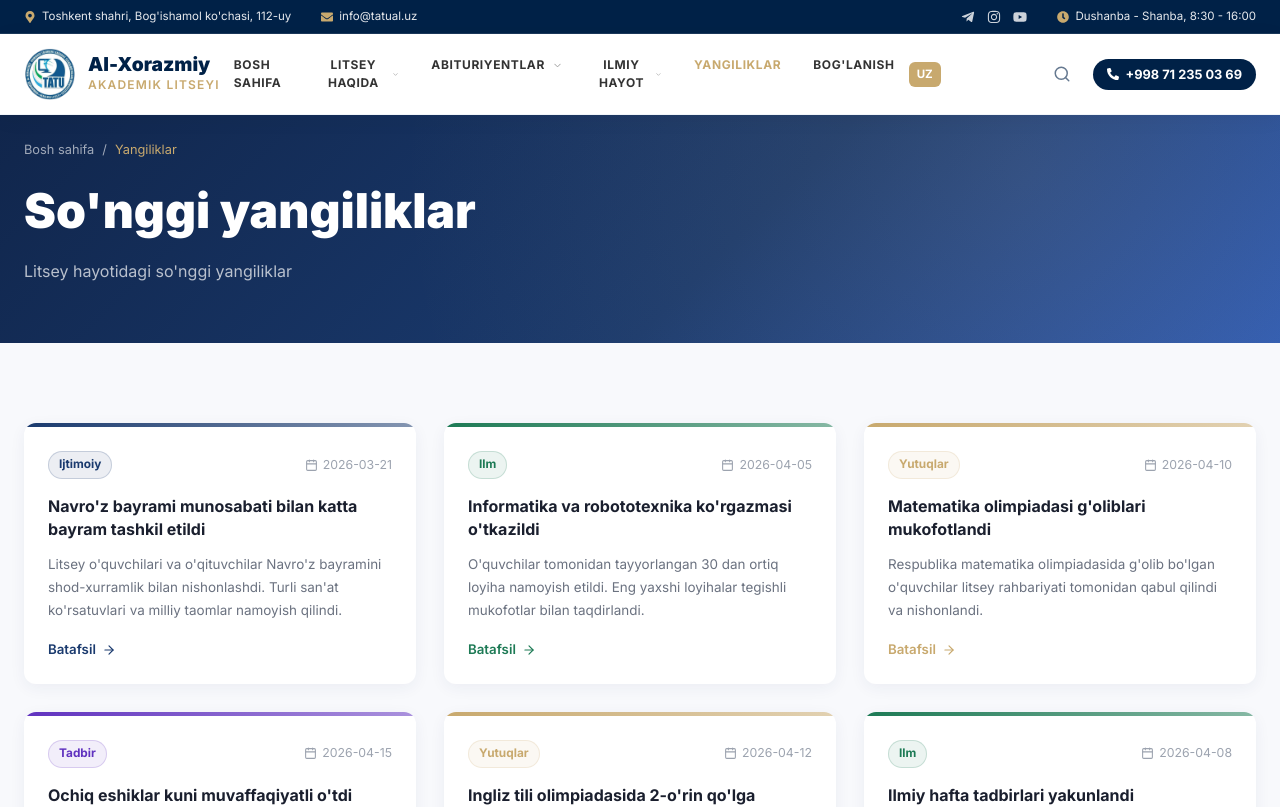
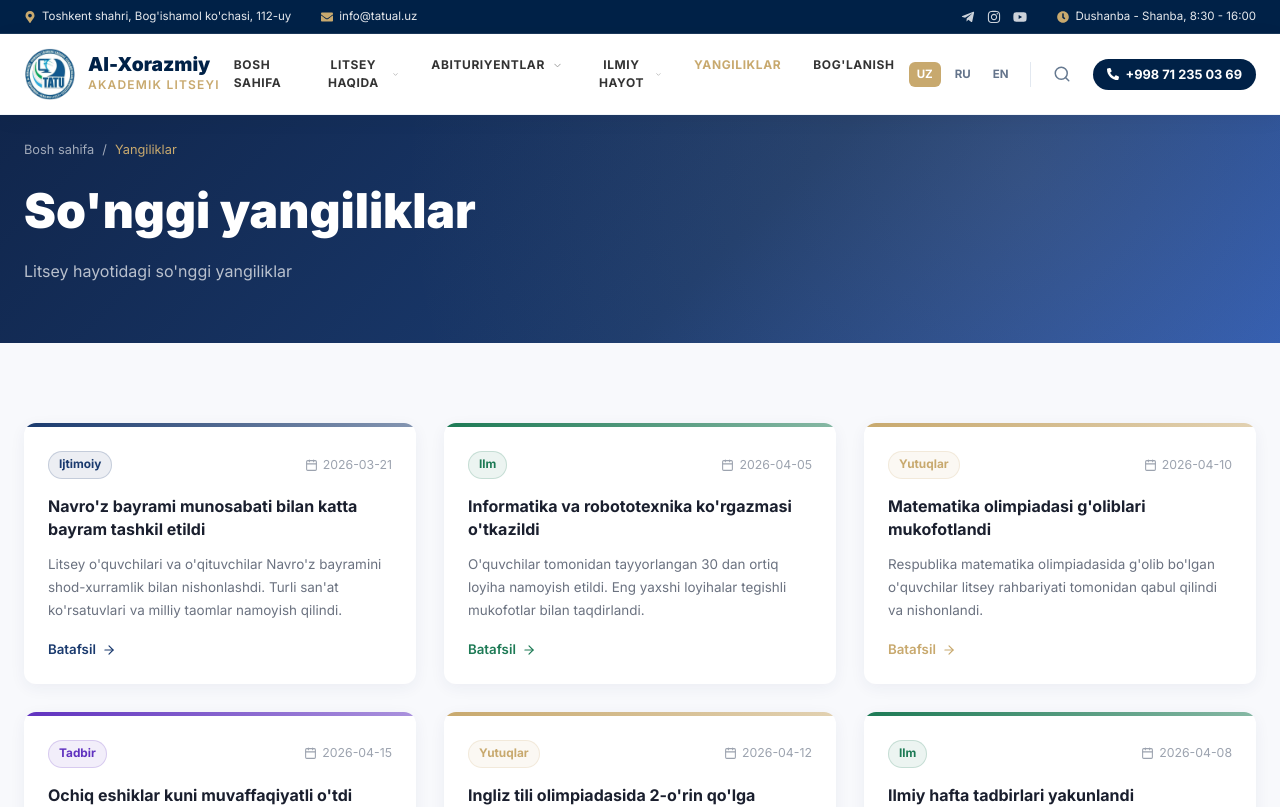
Before and after one commit to MusayevDoniyor/AlTUIT_NEW, a Next.js app: page /news in a window 1280 px wide. Shown: the top 807 px of the page. Built offline with nearby package versions, Linux system fonts and the light colour scheme.

Commit message:
fix language select btn

```diff
--- a/src/components/Navbar.tsx
+++ b/src/components/Navbar.tsx
@@ -271,11 +271,11 @@ export default function Navbar({ lang, onLangChange }: NavbarProps) {
 
             {/* ACTIONS */}
             <div style={{ display: "flex", alignItems: "center", gap: 14 }}>
-              <div className="hidden-mobile" style={{ display: "flex", gap: 6, alignItems: "center", borderRight: scrolled ? "1px solid #e2e8f0" : "1px solid rgba(255,255,255,0.2)", paddingRight: 14 }}>
+              <div className="hidden-mobile" style={{ display: "flex", gap: 6, alignItems: "center", borderRight: "1px solid #e2e8f0", paddingRight: 14 }}>
                 {(["uz", "ru", "en"] as Lang[]).map((l) => (
                   <button
                     key={l}
-                    className={`language-selector-btn ${lang === l ? "active" : ""} ${scrolled ? "dark-text" : "light-text"}`}
+                    className={`language-selector-btn ${lang === l ? "active" : ""} dark-text`}
                     onClick={() => onLangChange(l)}
                   >
                     {l}
@@ -369,6 +369,26 @@ export default function Navbar({ lang, onLangChange }: NavbarProps) {
         </div>
 
         <div style={{ flex: 1, overflowY: "auto", padding: "20px 0" }}>
+          {/* Mobile Language Switcher */}
+          <div style={{ display: "flex", gap: 8, justifyContent: "center", padding: "0 30px 20px 30px", borderBottom: "1px solid #f1f5f9", marginBottom: "10px" }}>
+            {(["uz", "ru", "en"] as Lang[]).map((l) => (
+              <button
+                key={l}
+                className={`language-selector-btn ${lang === l ? "active" : ""} dark-text`}
+                onClick={() => {
+                  onLangChange(l);
+                  setMobileOpen(false);
+                }}
+                style={{
+                  fontSize: "0.82rem",
+                  padding: "6px 14px",
+                }}
+              >
+                {l.toUpperCase()}
+              </button>
+            ))}
+          </div>
+
           {items.map((item, i) => (
             <div key={i}>
               {item.children ? (
```
